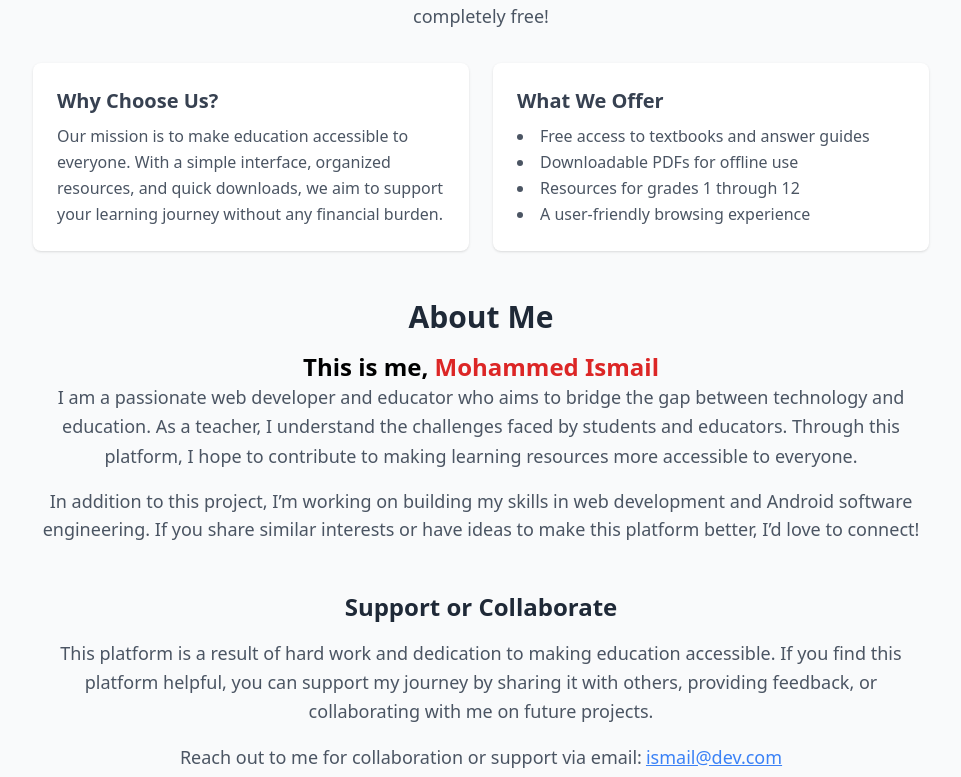
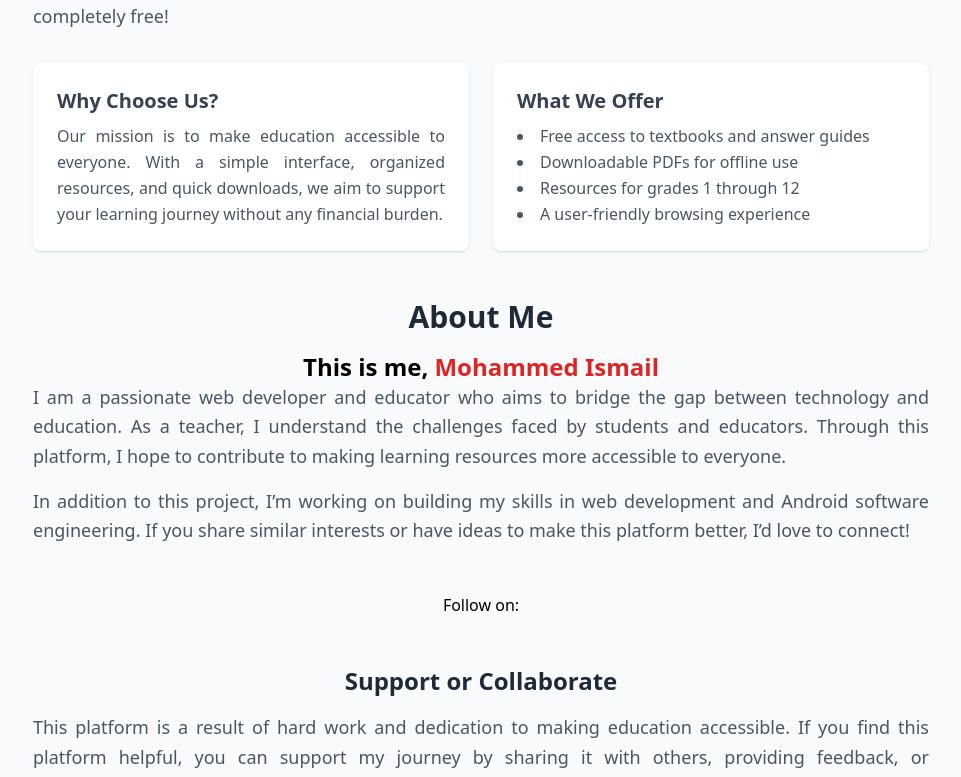
Before and after one commit to mdaleardc/myanmar-books-client, a React (Vite) app: page / in a window 1280 px wide. Shown: the part 308-1085 px from the top of the page, without its empty margins (159-1120 px from the left). Built offline with nearby package versions, Linux system fonts and the light colour scheme; no server answers.

Commit message:
some changes

```diff
--- a/src/components/About.jsx
+++ b/src/components/About.jsx
@@ -2,11 +2,11 @@ import React from 'react';
 
 const About = () => {
   return (
-    <section className="bg-gray-50 py-10 px-4 sm:px-6 lg:px-8">
+    <section className="bg-gray-50 mx-auto rounded py-10 w-11/12 px-4 sm:px-6 lg:px-8">
       <div className="max-w-4xl mx-auto text-center">
         {/* Introduction */}
         <h2 className="text-3xl font-bold text-gray-800 mb-4">About Our Platform</h2>
-        <p className="text-gray-600 text-lg leading-relaxed">
+        <p className="text-gray-600 text-lg leading-relaxed text-justify">
           Welcome to our free PDF book download website! Our platform is dedicated to providing
           students, teachers, and book enthusiasts access to a wide range of educational resources
           and textbooks for grades 2 through 12. Whether you’re looking for textbooks or answer
@@ -18,7 +18,7 @@ const About = () => {
       <div className="mt-8 max-w-4xl mx-auto grid grid-cols-1 sm:grid-cols-2 gap-6">
         <div className="p-6 bg-white shadow rounded-lg">
           <h3 className="text-xl font-semibold text-gray-700 mb-2">Why Choose Us?</h3>
-          <p className="text-gray-600 leading-relaxed">
+          <p className="text-gray-600 leading-relaxed text-justify">
             Our mission is to make education accessible to everyone. With a simple interface,
             organized resources, and quick downloads, we aim to support your learning journey
             without any financial burden.
@@ -39,25 +39,21 @@ const About = () => {
       <div className="mt-12 max-w-4xl mx-auto text-center">
         <h3 className="text-3xl font-bold text-gray-800 mb-4">About Me</h3>
         <h4 className='text-center text-2xl font-semibold'>This is me, <a href="https://ismaildevcode.netlify.app/" className='text-red-600'>Mohammed Ismail</a></h4>
-        <p className="text-gray-600 text-lg leading-relaxed">
-          I am a passionate web developer and educator who aims to bridge the gap between technology
-          and education. As a teacher, I understand the challenges faced by students and educators.
-          Through this platform, I hope to contribute to making learning resources more accessible to everyone.
+        <p className="text-gray-600 text-lg leading-relaxed text-justify">
+          I am a passionate web developer and educator who aims to bridge the gap between technology and education. As a teacher, I understand the challenges faced by students and educators. Through this platform, I hope to contribute to making learning resources more accessible to everyone.
         </p>
-        <p className="text-gray-600 text-lg mt-4">
-          In addition to this project, I’m working on building my skills in web development and Android
-          software engineering. If you share similar interests or have ideas to make this platform better,
-          I’d love to connect!
+        <p className="text-gray-600 text-lg mt-4 leading-relaxed text-justify">In addition to this project, I’m working on building my skills in web development and Android software engineering. If you share similar interests or have ideas to make this platform better, I’d love to connect!
         </p>
+      </div>
+
+      <div className="mt-12 max-w-4xl mx-auto text-center">
+      <h4>Follow on:</h4>
       </div>
 
       {/* Support/Collaborate Section */}
       <div className="mt-12 max-w-4xl mx-auto text-center">
         <h3 className="text-2xl font-bold text-gray-800 mb-4">Support or Collaborate</h3>
-        <p className="text-gray-600 text-lg leading-relaxed">
-          This platform is a result of hard work and dedication to making education accessible.
-          If you find this platform helpful, you can support my journey by sharing it with others,
-          providing feedback, or collaborating with me on future projects.
+        <p className="text-gray-600 text-lg leading-relaxed text-justify">This platform is a result of hard work and dedication to making education accessible. If you find this platform helpful, you can support my journey by sharing it with others, providing feedback, or collaborating with me on future projects.
         </p>
         <p className="text-gray-600 text-lg mt-4">
           Reach out to me for collaboration or support via email:
```
